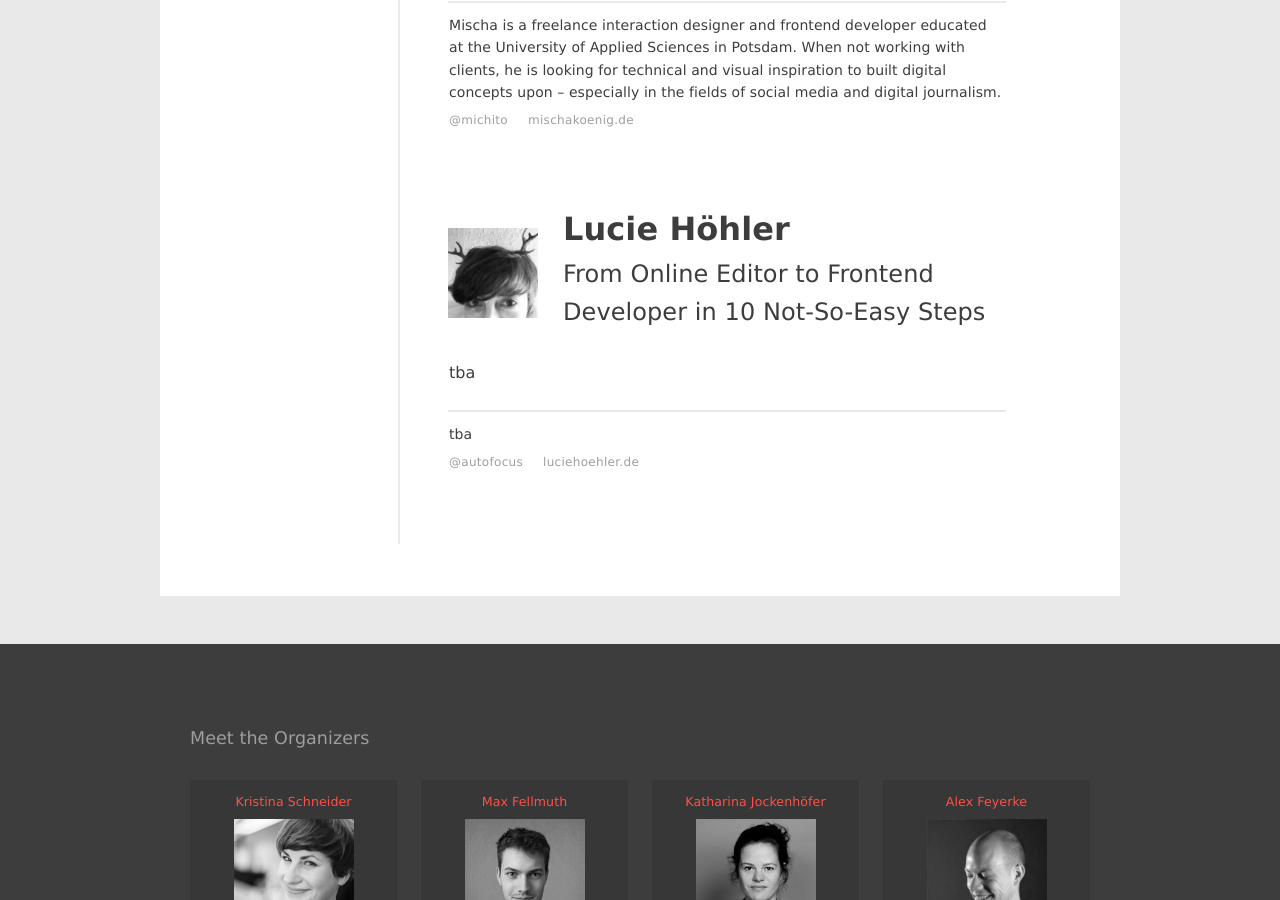
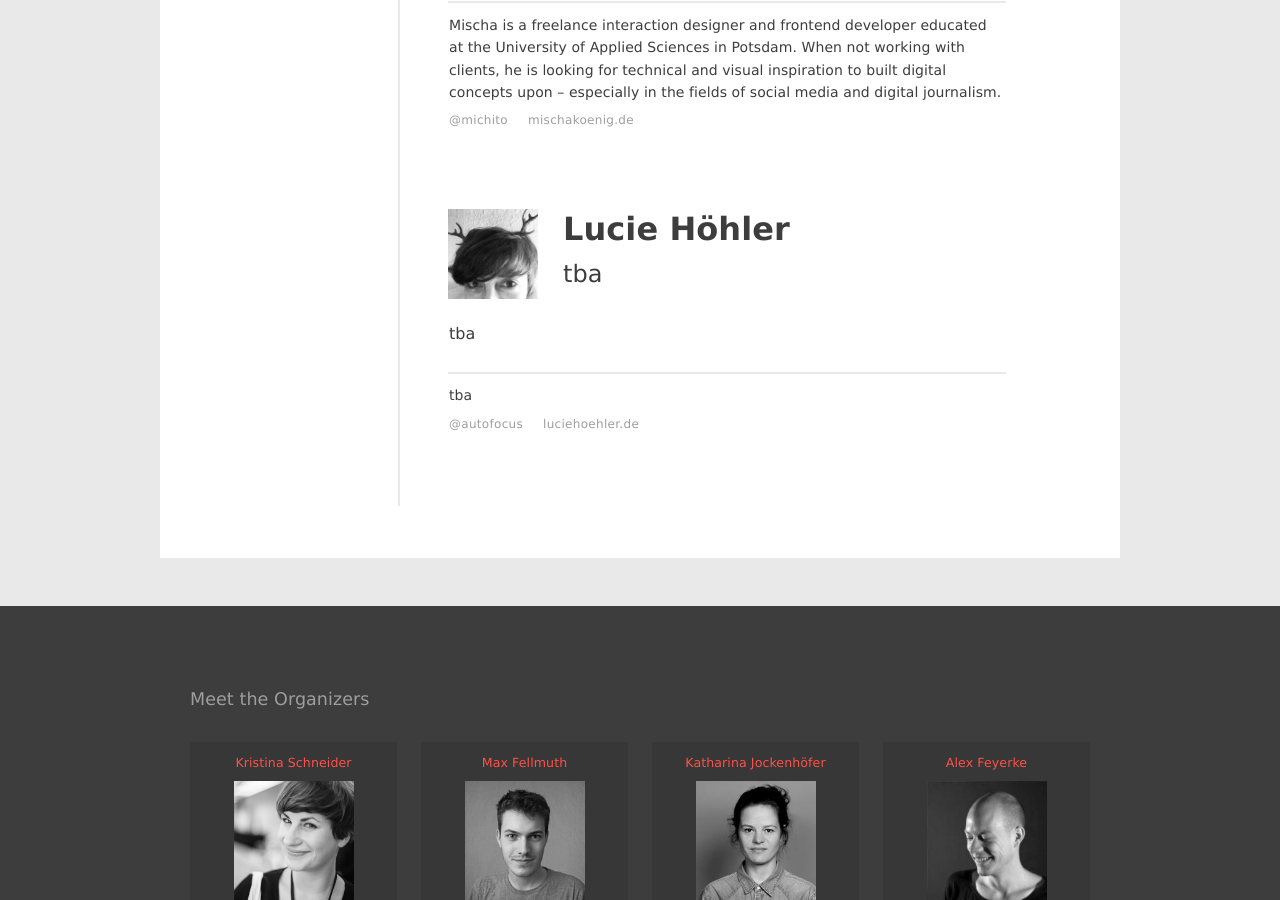
Before and after one commit to upfrontug/upfrontug.github.io, a Jekyll site: the page built from _posts/2016-10-11-meetup.html, in a window 1280 px wide and 900 px high, scrolled down 1311 px. Built offline with Jekyll 4.4.1, drawn with Linux system fonts in a browser that asks for light colours; a script that is not in the unit is left out.

Commit message:
change title

```diff
--- a/_posts/2016-10-11-meetup.html
+++ b/_posts/2016-10-11-meetup.html
@@ -25,7 +25,7 @@
         - url: 'http://www.mischakoenig.de'
           title: 'mischakoenig.de'
     - name: 'Lucie Höhler'
-      title: 'From Online Editor to Frontend Developer in 10 Not-So-Easy Steps'
+      title: 'tba'
       picture: 'lucie-hoehler.jpg'
       desc: 'tba'
       bio: 'tba'
```
